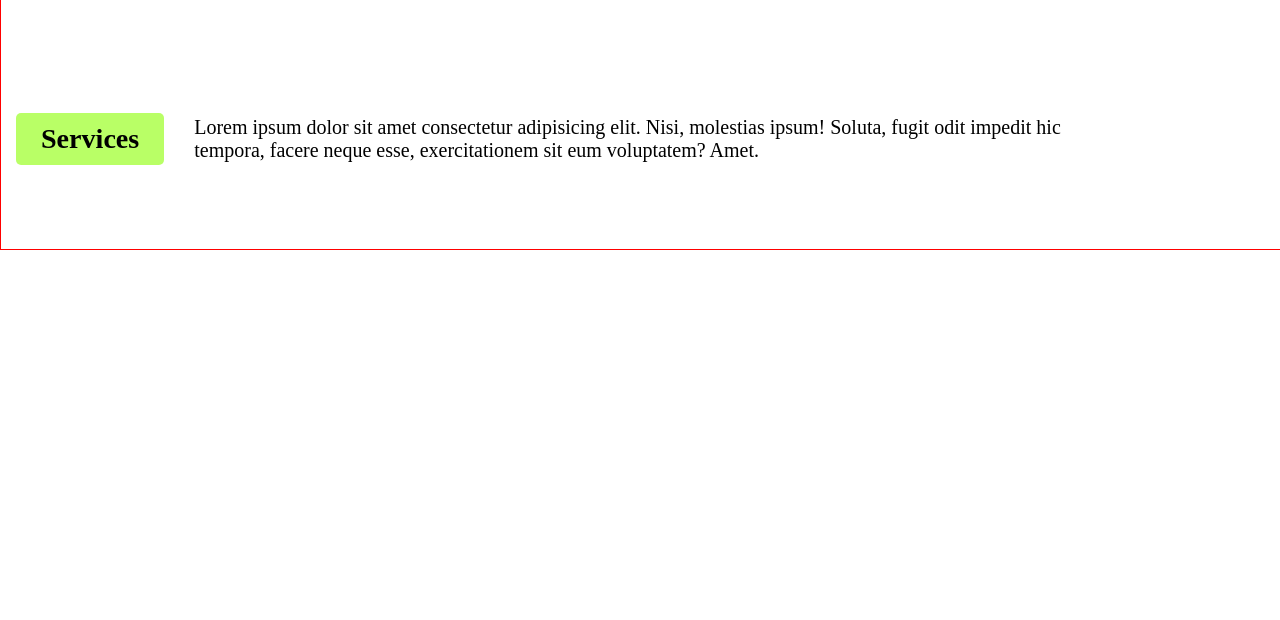
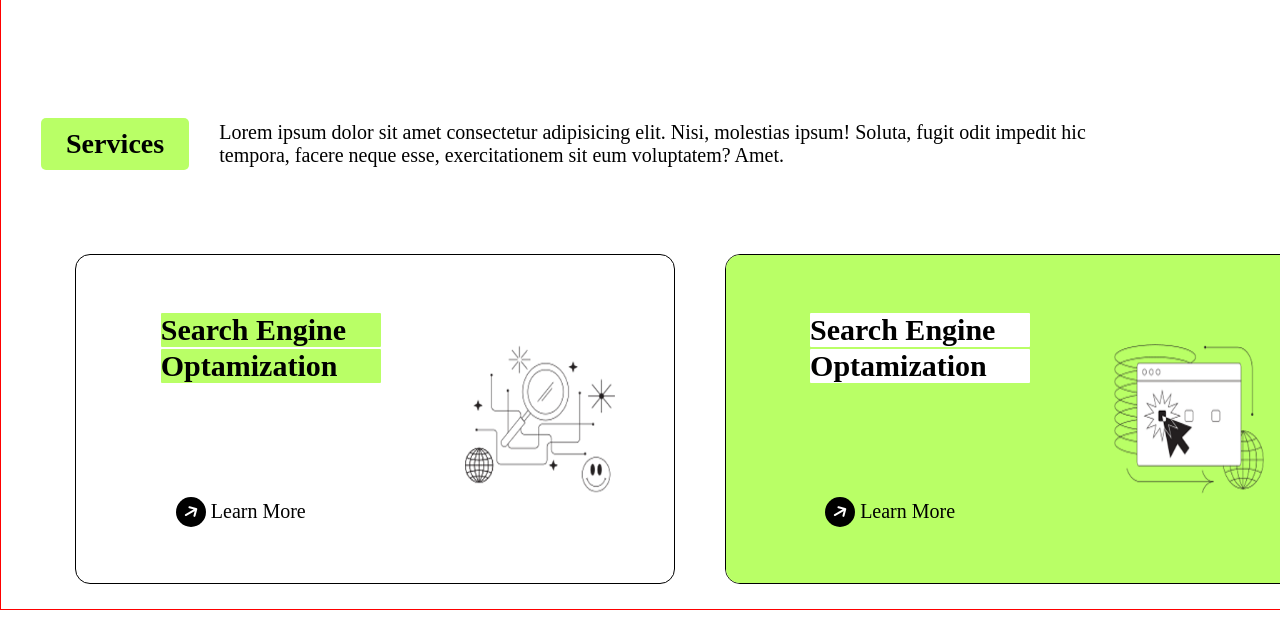
Before and after one commit to Prograde-Informatics/FigmaTask, a plain HTML site: page index.htm in a window 1280 px wide. Shown: the part 860-1480 px from the top of the page. Before the commit the page ends 1120 px from the top, so only its background shows below. Drawn offline with Linux system fonts and the light colour scheme.

Commit message:
created cards and its ui

```diff
--- a/index.htm
+++ b/index.htm
@@ -5,12 +5,13 @@
     <meta name="viewport" content="width=device-width, initial-scale=1.0" />
     <title>Figma Task</title>
     <link rel="stylesheet" href="style.css" />
+    <link rel="stylesheet" href="https://cdnjs.cloudflare.com/ajax/libs/font-awesome/6.7.2/css/all.min.css">
+
     <!-- <link href="https://cdn.jsdelivr.net/npm/bootstrap@5.3.8/dist/css/bootstrap.min.css" rel="stylesheet" integrity="sha384-sRIl4kxILFvY47J16cr9ZwB07vP4J8+LH7qKQnuqkuIAvNWLzeN8tE5YBujZqJLB" crossorigin="anonymous">
     <script src="https://cdn.jsdelivr.net/npm/bootstrap@5.3.8/dist/js/bootstrap.bundle.min.js" integrity="sha384-FKyoEForCGlyvwx9Hj09JcYn3nv7wiPVlz7YYwJrWVcXK/BmnVDxM+D2scQbITxI" crossorigin="anonymous"></script> -->
   </head>
   <body>
     <div class="container">
-
       <div class="sectionOne">
         <div class="header">
           <div class="headerLogo">
@@ -33,8 +34,8 @@
             <div class="head">Navigate the digital landscape for success</div>
             <div class="des">
               Our digital marketing agency helps businesses grow and succeed
-            online through a range of services including SEO, PPC, social media
-            marketing, and content creation.
+              online through a range of services including SEO, PPC, social
+              media marketing, and content creation.
             </div>
             <div class="button">Book a consultation</div>
           </div>
@@ -52,21 +53,59 @@
           <img src="Assets/companyLogo/netflix.png" alt="n" />
           <img src="Assets/companyLogo/zoom.png" alt="not found" />
         </div>
-    </div> <!--SectionOne-->
+      </div>
+      <!--SectionOne-->
 
-    <div class="sectionTwo row ">
-
-        <div class="servicesContainer row center ">
-            <div class="serviceHead  row center">
+      <div class="sectionTwo row">
+        <div class="servicesContainer row center">
+          <div class="serviceHead row center">
             <h3>Services</h3>
           </div>
-           <div class="serviceText ">
-            Lorem ipsum dolor sit amet consectetur adipisicing elit. Nisi, molestias ipsum! Soluta, fugit odit impedit hic tempora, facere neque esse, exercitationem sit eum voluptatem? Amet.
+          <div class="serviceText">
+            Lorem ipsum dolor sit amet consectetur adipisicing elit. Nisi,
+            molestias ipsum! Soluta, fugit odit impedit hic tempora, facere
+            neque esse, exercitationem sit eum voluptatem? Amet.
+          </div>
         </div>
       </div>
 
+      <div class="cardSection row">
+
+        <div class="card cardOne row">
+          <div class="SectionOne column ">
+            <div class="cardText column">
+              <h2 class="green">Search Engine</h2>
+              <h2 class="green">Optamization</h2>
+            </div>
+            <div class="cardButton row ">
+                <div class="arrowContainer">
+                    <i class="fa-solid fa-arrow-down"></i>
+                </div>
+                <div class="arrowText">Learn More</div>
+            </div>
+          </div>
+          <div class="SectionTwo"></div>
         </div>
 
-    </div><!--End Contianer-->
+        <div class="card cardTwo row">
+
+            <div class="SectionOne column ">
+            <div class="cardText column">
+              <h2 class="white">Search Engine</h2>
+              <h2 class="white">Optamization</h2>
+            </div>
+            <div class="cardButton row ">
+                <div class="arrowContainer">
+                    <i class="fa-solid fa-arrow-down"></i>
+                </div>
+                <div class="arrowText">Learn More</div>
+            </div>
+          </div>
+          <div class="SectionTwo"></div>
+
+        </div>
+      </div><!--End Card Section-->
+    </div>
+    <!--End Contianer-->
   </body>
 </html>
--- a/style.css
+++ b/style.css
@@ -4,58 +4,51 @@
   margin: 0px;
 }
 
-.container
-{
+.container {
   margin: 10px auto;
   width: 1400px;
-    /* height: 100vh; */
   border: 1px solid red;
-    padding: 10px 0px;
+  padding: 15px 0px;
 }
 .sectionOne {
   display: flex;
   flex-flow: column;
-    gap:60px;
-    margin-bottom:60px;
+  gap: 60px;
+  margin-bottom: 60px;
   width: 100%;
-    /* border: 1px solid red; */
 }
-.header
-{
+.header {
   width: 100%;
   height: 100px;
   display: flex;
   justify-content: space-around;
   align-items: center;
 }
-ul
-{
+ul {
   list-style: none;
   font-size: 24px;
   color: black;
 }
 li {
   display: inline;
-    padding:5px 10px
+  padding: 5px 10px;
 }
-li:last-child
-{
+li:last-child {
   border: 1px solid black;
   border-radius: 15px;
-    padding:15px 50px;
+  padding: 15px 50px;
   cursor: pointer;
   margin-left: 30px;
 }
 a {
   text-decoration: none;
-    color:black;
+  color: black;
   display: inline-block;
 }
 
-.heroSection
-{
+.heroSection {
   width: 100%;
-    height:550px ;
+  height: 550px;
   display: flex;
   padding: 10px 25px;
 }
@@ -72,18 +65,17 @@ a {
 }
 
 .head {
-    font-size:60px
+  font-size: 60px;
 }
 .des {
-    font-size:20px;
-    padding:3px;
+  font-size: 20px;
+  padding: 3px;
   width: 90%;
 }
 
-.desSection .button
-{
+.desSection .button {
   background-color: black;
-    color:white;
+  color: white;
   padding: 20px 35px;
   border-radius: 14px;
 }
@@ -91,8 +83,7 @@ a {
 .imgSection {
   width: 50%;
   height: 100%;
-    background-color: green;
-    background-image:url("Assets/heroSectionImage/background.png") ;
+  background-image: url("Assets/heroSectionImage/background.png");
   background-size: 100% 100%;
   background-repeat: no-repeat;
 }
@@ -111,35 +102,124 @@ a {
 }
 
 /* ----------------> */
-.center
-{
+.spb {
+  justify-content: space-between;
+}
+.column {
+  display: flex;
+  flex-flow: column;
+}
+.center {
   justify-content: center;
   align-items: center;
 }
 .row {
   display: flex;
 }
-.servicesContainer
-{
+.servicesContainer {
   width: 80%;
   height: 100px;
-    font-size: 20px ;
-    gap:30px;
+  font-size: 20px;
+  gap: 30px;
 }
 .serviceHead {
-    background-color: #B9FF66;
+  background-color: #b9ff66;
   width: 180px;
-    padding:10px 25px;
+  padding: 10px 25px;
   border-radius: 5px;
   font-weight: bolder;
-    font-size:24px;
+  font-size: 24px;
 }
 
 .sectionTwo {
-
   height: 200px;
   justify-content: flex-start;
   align-items: center;
-    padding:15px;
+  padding: 25px 40px;
+}
+
+/* ----------------- */
+
+.cardSection {
+  /* border: 1px solid red; */
+  justify-content: space-evenly;
+  padding: 10px 25px;
+}
+
+.card {
+  width: 600px;
+  height: 330px;
+  border: 1px solid black;
+  border-radius: 15px;
+  overflow: hidden;
+}
+
+.cardOne .SectionOne  ,.cardTwo .SectionOne{
+  width: 55%;
+  height: 100%;
+  overflow: hidden;
+  justify-content: space-around;
+  align-items: center;
+}
+.cardOne .SectionTwo
+{
+  background-image: url("Assets/companyLogo/cardOne.png");
 
 }
+.cardTwo .SectionOne {
+    background-color: #b9ff66;
+}
+.cardTwo .SectionTwo
+{
+  background-image: url("Assets/companyLogo/cardSecond.png");
+  background-color: #b9ff66;
+}
+.cardOne .SectionTwo  , .cardTwo .SectionTwo{
+  width: 45%;
+  height: 100%;
+  background-repeat: no-repeat;
+  background-size: 150px 150px;
+  background-repeat: no-repeat;
+  background-position: center center;
+}
+
+.cardButton {
+    justify-content: space-evenly;
+    align-items: center;
+    gap:5px
+}
+
+.cardText {
+  width: 160px;
+  font-size: 20px;
+}
+.arrowContainer {
+  background-color: black;
+  border-radius: 100%;
+  background-color: black;
+
+}
+.fa-solid {
+  color: white;
+  text-align: center;
+  padding:7px 0px;
+  width: 30px;
+  height: 30px;
+  transform: rotate(240deg);
+}
+.arrowText {
+ font-size: 20px;
+}
+.green , .white
+{
+    margin:1px 0px;
+    border-radius: 1px;
+    width:220px;
+}
+.green {
+    background-color:#b9ff66;
+
+}
+.white {
+    background-color: white;
+}
```
Also changed, not shown: Assets/companyLogo/right-up.png (added). Lines whose indentation alone changed are shown as unchanged.
